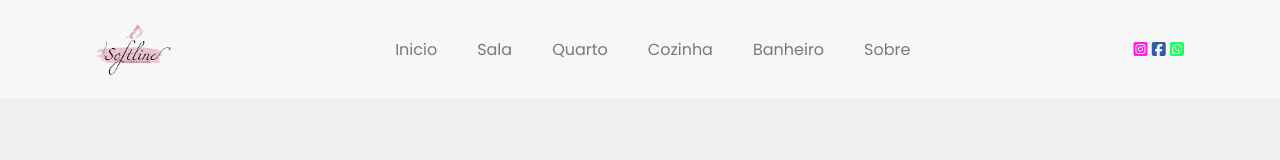
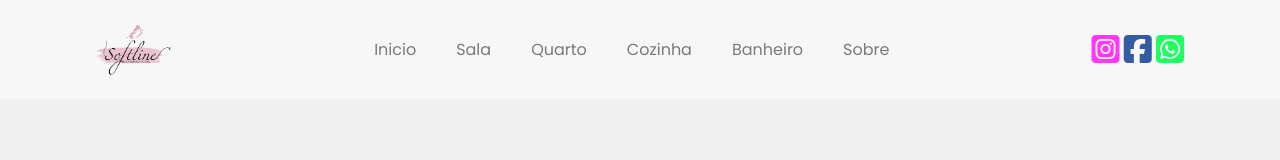
Before and after one commit to renanlucasbrk2/softline, a plain HTML site: page index.html in a window 1280 px wide. Drawn offline with Linux system fonts and the light colour scheme.

Commit message:
tamanho do icone

```diff
--- a/index.html
+++ b/index.html
@@ -25,9 +25,9 @@
             <li><a class="cabecalho__navigation__item" href="#Sobre">Sobre</a></li>
         </ul>
         <div class="cabecalho__contatos">
-            <a href="#i"><i class="fa-brands fa-square-instagram" style="color: #fd1cea;"></i></a>
-            <a href="#f"><i class="fa-brands fa-square-facebook" style="color: #335ca3;"></i></a>
-            <a href="#w"><i class="fa-brands fa-square-whatsapp" style="color: #20fe62;"></i></a>
+            <a href="#i"><i class="fa-brands fa-square-instagram fa-2xl" style="color: #ff38f8;"></i></a>
+            <a href="#f"><i class="fa-brands fa-square-facebook fa-2xl" style="color: #335ca3;"></i></a>
+            <a href="#w"><i class="fa-brands fa-square-whatsapp fa-2xl" style="color: #20fe62;"></i></a>
         </div>
     </header>
 
```
